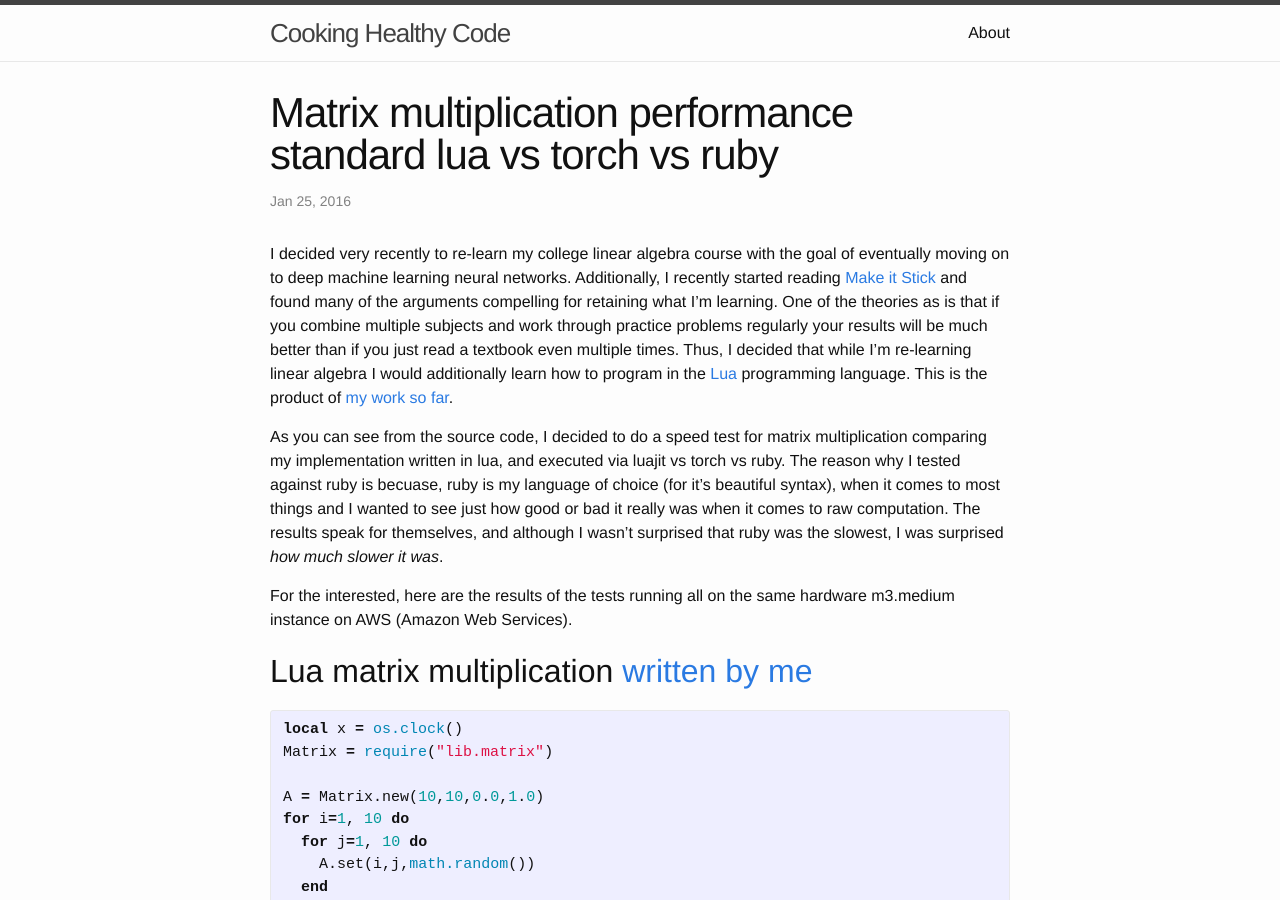
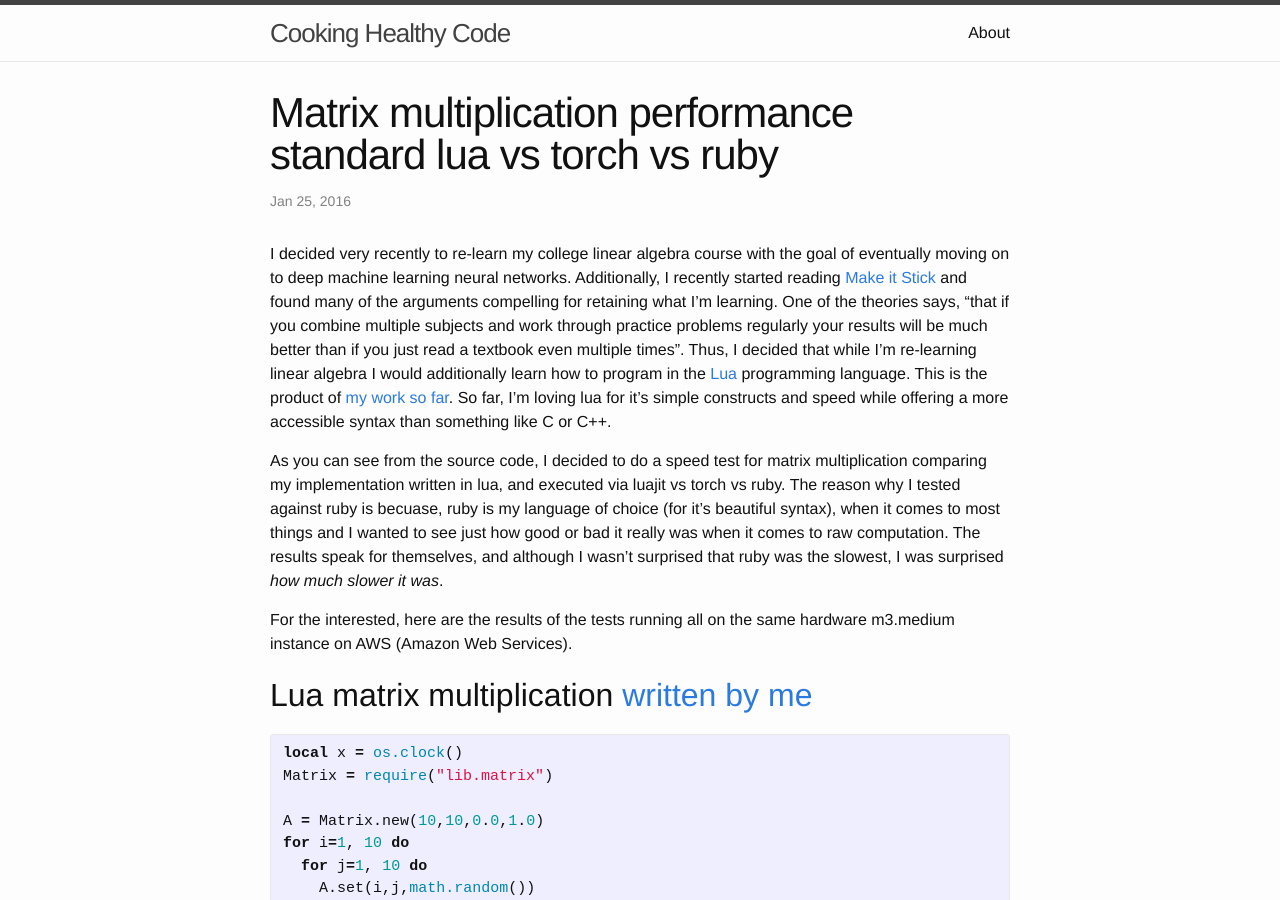
Before and after one commit to johnnyiller/johnnyiller.github.io, a Jekyll site: the page built from _posts/2016-1-25-matrix-multiplication-performance-lua-torch-ruby.markdown, in a window 1280 px wide and 900 px high. Built offline with Jekyll 4.4.1, drawn with Linux system fonts in a browser that asks for light colours; comment, search, counter and statistics services are not loaded.

Commit message:
minor fixes to the intro of the torch article

```diff
--- a/_posts/2016-1-25-matrix-multiplication-performance-lua-torch-ruby.markdown
+++ b/_posts/2016-1-25-matrix-multiplication-performance-lua-torch-ruby.markdown
@@ -6,7 +6,7 @@ comments: true
 categories: luajit lua torch ruby performance
 ---
 
-I decided very recently to re-learn my college linear algebra course with the goal of eventually moving on to deep machine learning neural networks.  Additionally, I recently started reading [Make it Stick](http://www.amazon.com/Make-It-Stick-Successful-Learning/dp/0674729013) and found many of the arguments compelling for retaining what I'm learning.  One of the theories as is that if you combine multiple subjects and work through practice problems regularly your results will be much better than if you just read a textbook even multiple times.  Thus, I decided that while I'm re-learning linear algebra I would additionally learn how to program in the [Lua](http://www.lua.org/) programming language.  This is the product of [my work so far](https://github.com/johnnyiller/lua_linear_algebra).
+I decided very recently to re-learn my college linear algebra course with the goal of eventually moving on to deep machine learning neural networks.  Additionally, I recently started reading [Make it Stick](http://www.amazon.com/Make-It-Stick-Successful-Learning/dp/0674729013) and found many of the arguments compelling for retaining what I'm learning.  One of the theories says, "that if you combine multiple subjects and work through practice problems regularly your results will be much better than if you just read a textbook even multiple times".  Thus, I decided that while I'm re-learning linear algebra I would additionally learn how to program in the [Lua](http://www.lua.org/) programming language.  This is the product of [my work so far](https://github.com/johnnyiller/lua_linear_algebra).  So far, I'm loving lua for it's simple constructs and speed while offering a more accessible syntax than something like C or C++.
 
 As you can see from the source code, I decided to do a speed test for matrix multiplication comparing my implementation written in lua, and executed via luajit vs torch vs ruby.  The reason why I tested against ruby is becuase, ruby is my language of choice (for it's beautiful syntax), when it comes to most things and I wanted to see just how good or bad it really was when it comes to raw computation.  The results speak for themselves, and although I wasn't surprised that ruby was the slowest, I was surprised *how much slower it was*.
 
```
